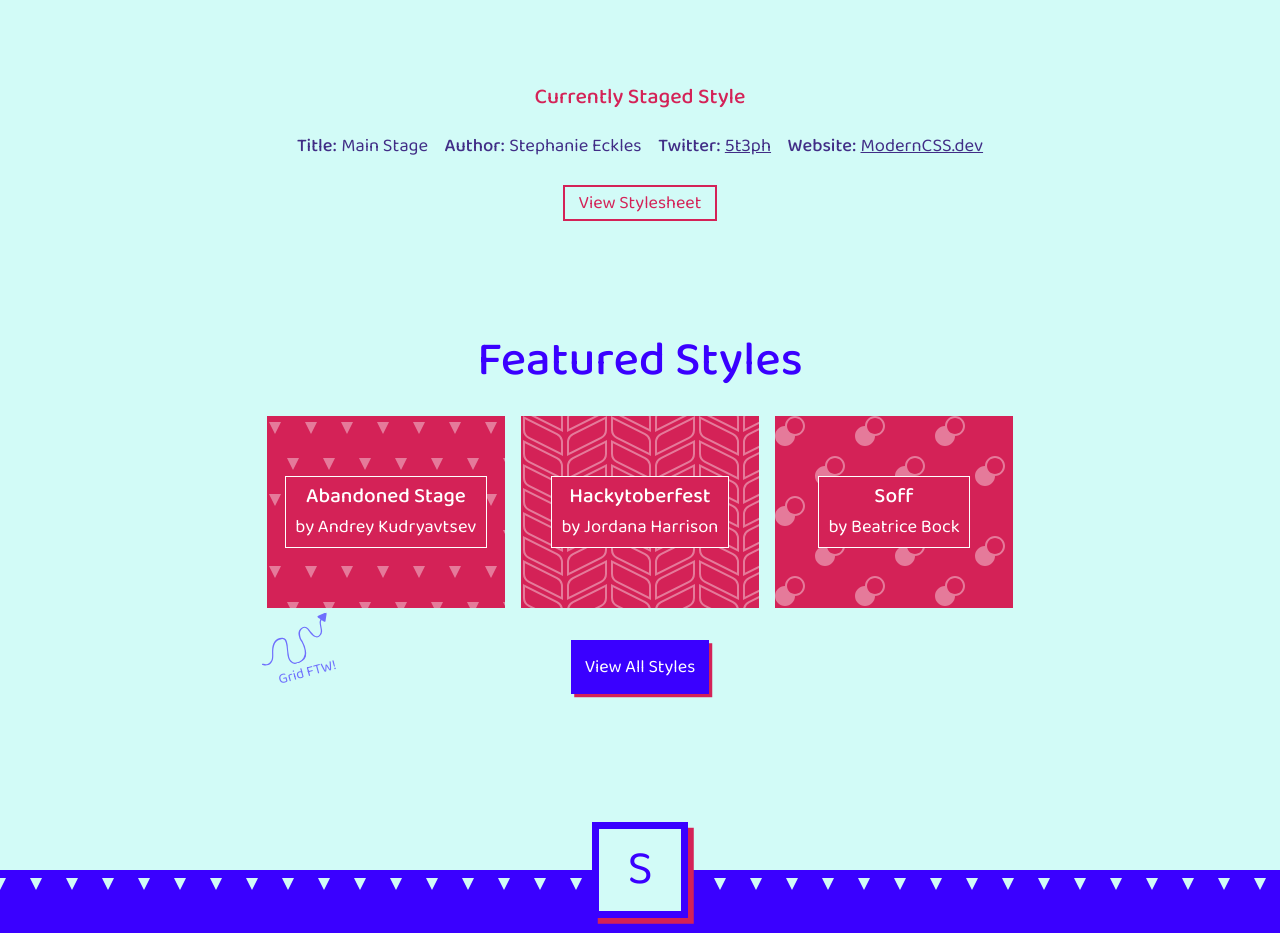
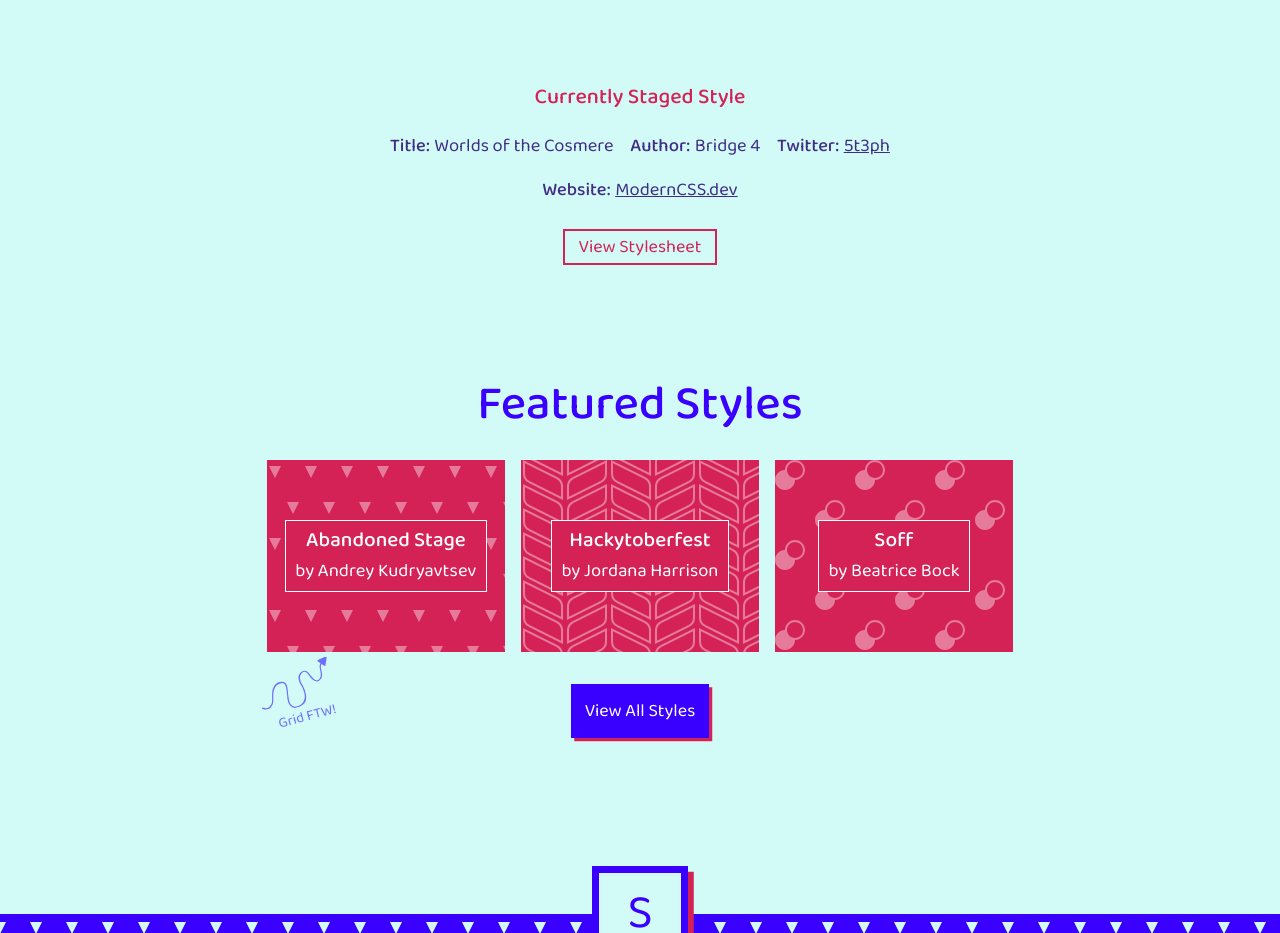
Before and after one commit to rgibbons131/StyleStageB4, a website: page public/index.html in a window 1280 px wide. Shown: the part 4320-5253 px from the top of the page. Drawn offline with Linux system fonts and the light colour scheme.

Commit message:
updated some text

```diff
--- a/public/index.html
+++ b/public/index.html
@@ -237,10 +237,10 @@
         <h4 id="profile-title">Currently Staged Style</h4>
         <ul>
           <li class="profile-title">
-            <span>Title:</span> <span>Main Stage</span>
+            <span>Title:</span> <span>Worlds of the Cosmere</span>
           </li>
           <li class="profile-author">
-            <span>Author:</span> <span>Stephanie Eckles</span>
+            <span>Author:</span> <span>Bridge 4</span>
           </li>
           <li class="profile-twitter">
             <span>Twitter:</span>
```
Also changed, not shown: 1 other file.
